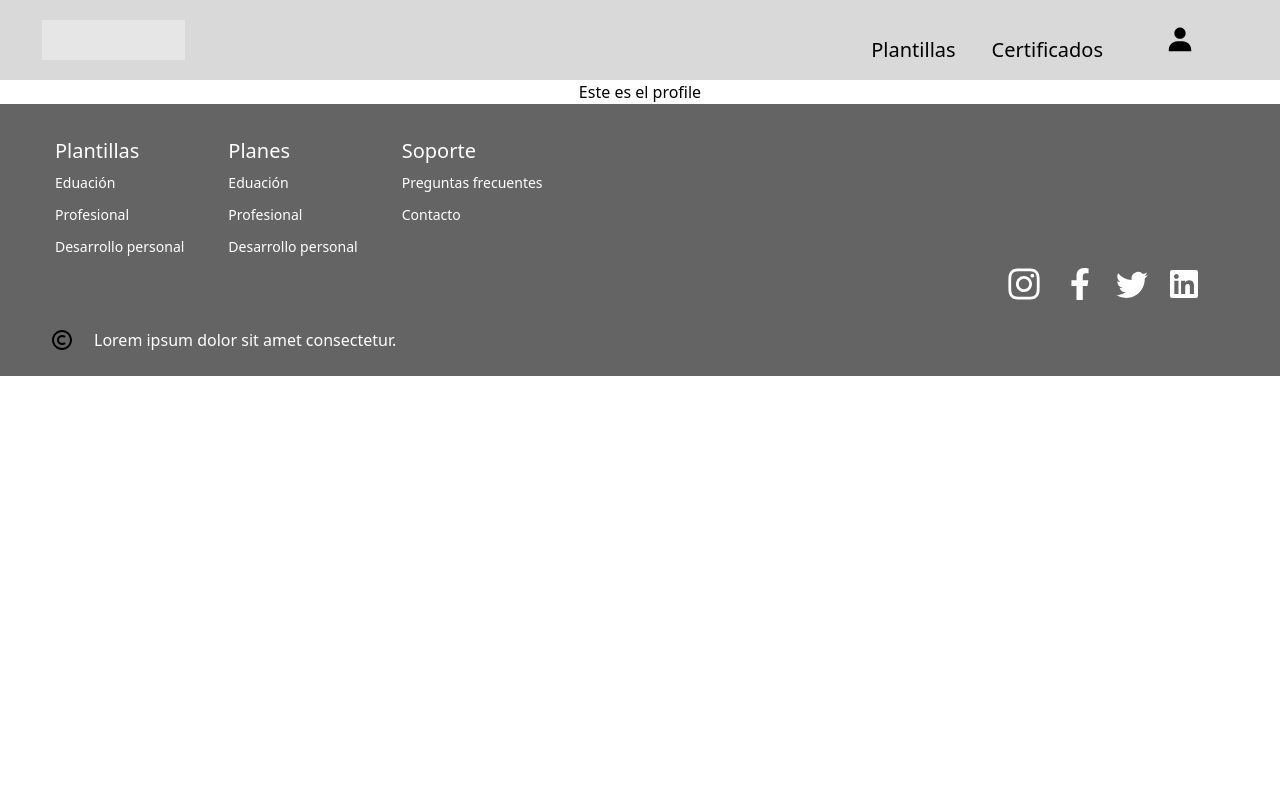
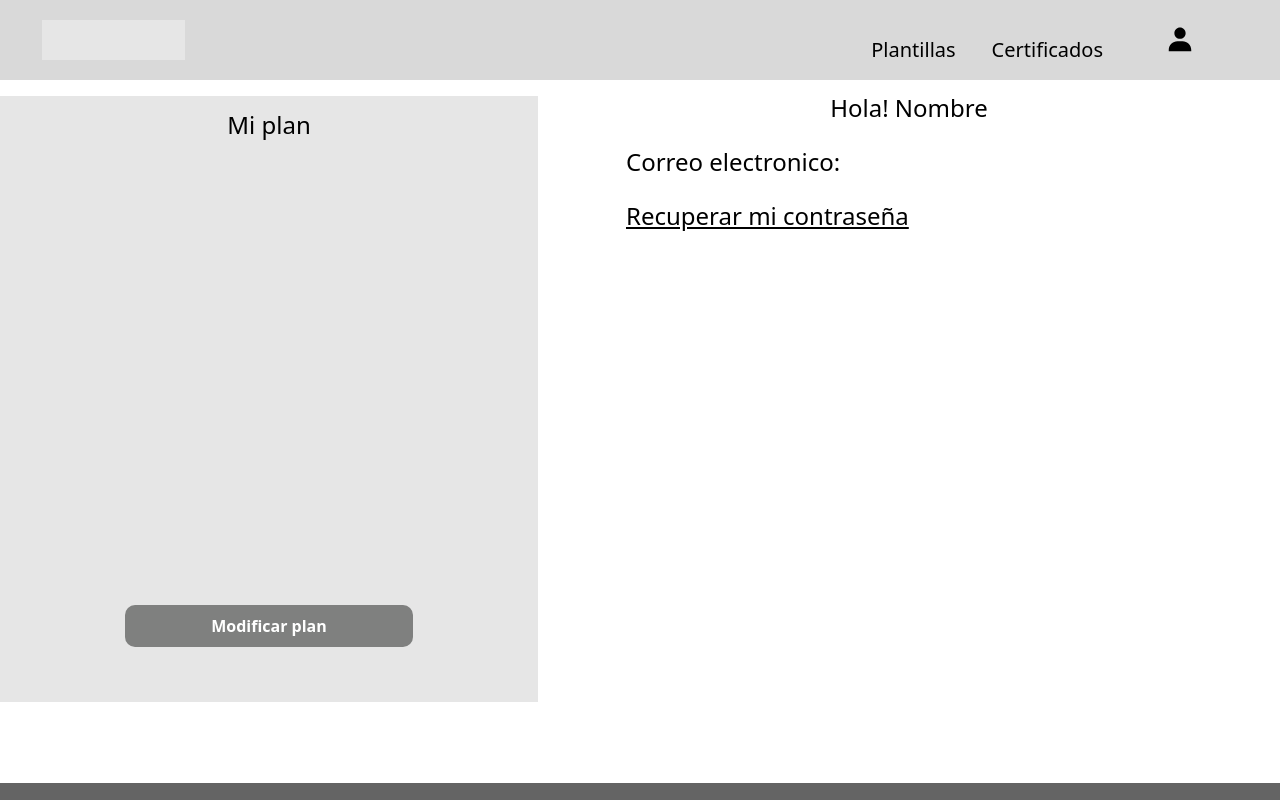
Before and after one commit to No-Country/s9-01-t-php-react, a React (Vite) app in the folder frontend/: page /profile in a window 1280 px wide. Shown: the top 800 px of the page. Built offline with nearby package versions, Linux system fonts and the light colour scheme; no server answers; sample sign-in values are in the browser's storage.

Commit message:
feat: profile desktop

```diff
--- a/frontend/src/components/Topbar/Topbar.jsx
+++ b/frontend/src/components/Topbar/Topbar.jsx
@@ -1,4 +1,5 @@
 import { BiSolidUser } from "react-icons/bi";
+import { Link } from "react-router-dom";
 
 const Topbar = () => {
   return (
@@ -8,9 +9,11 @@ const Topbar = () => {
         <li className="font-medium text-xl left-6 cursor-pointer">Plantillas</li>
         <li className="font-medium text-xl left-6 cursor-pointer">Certificados</li>
       </ul>
-      <div className="w-10 h-10 flex justify-center items-center cursor-pointer">
-        <BiSolidUser className="w-[30px] h-[34px]" />
-      </div>
+      <Link to="/profile">
+        <div className="w-10 h-10 flex justify-center items-center cursor-pointer">
+          <BiSolidUser className="w-[30px] h-[34px]" />
+        </div>
+      </Link>
     </header>
   );
 };
--- a/frontend/src/pages/profile.jsx
+++ b/frontend/src/pages/profile.jsx
@@ -3,9 +3,21 @@ import Layout from "../components/Layout/Layout";
 const Profile = () => {
   return (
     <Layout>
-      <div>
-        <p>Este es el profile</p>
-      </div>
+      <section className="mt-4 mb-[81px] w-full h-[606px] flex">
+        <div className="w-[538px] h-[full] bg-[#E6E6E6] flex flex-col items-center justify-between pt-[13px] pb-[55px]">
+          <h4 className="font-normal text-2xl left-6">Mi plan</h4>
+          <button className="w-[288px] h-[42px] bg-[#7F807F] text-white font-semibold text-base leading-6 rounded-[10px]">
+            Modificar plan
+          </button>
+        </div>
+        <div className="flex-1 flex flex-col w-full h-full gap-[30px]">
+          <h3 className="text-center font-normal text-2xl leading-6">Hola! Nombre</h3>
+          <p className="font-normal text-2xl leading-6 pl-[88px]">Correo electronico:</p>
+          <p className="font-normal text-2xl leading-6 underline pl-[88px]">
+            Recuperar mi contraseña
+          </p>
+        </div>
+      </section>
     </Layout>
   );
 };
```
